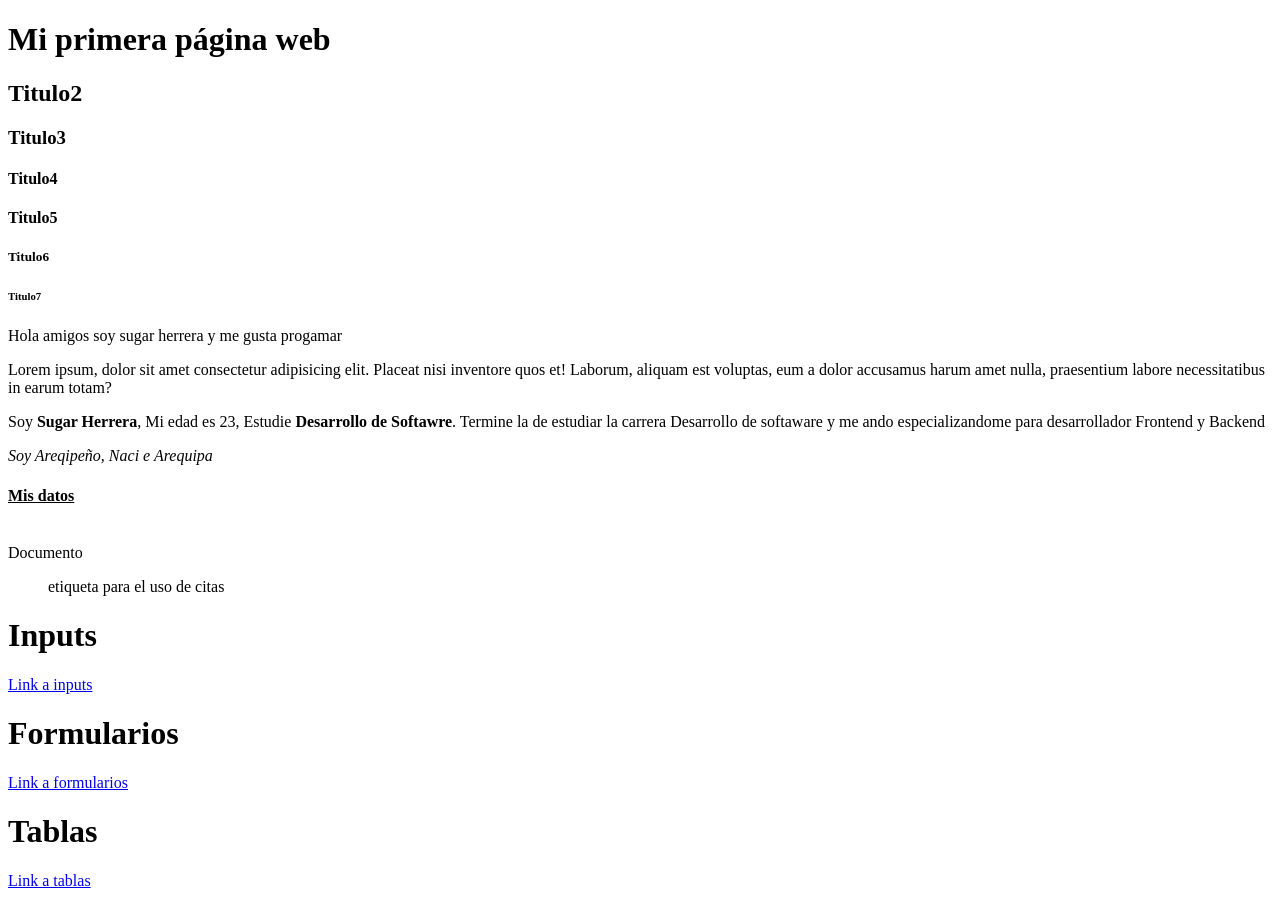
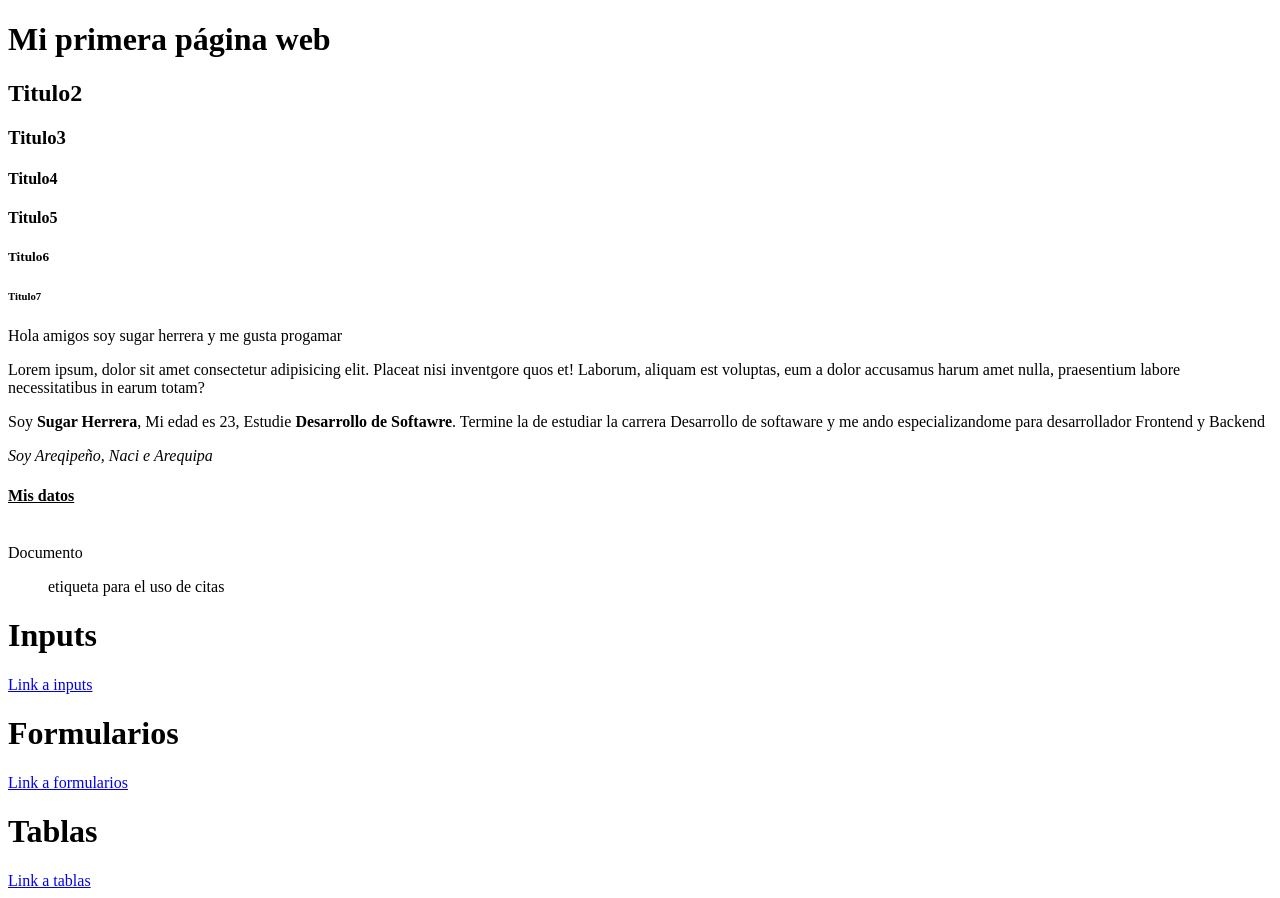
Before and after one commit to SugarRey/codigo-13-semana1, a plain HTML site: page index.html in a window 1280 px wide. Drawn offline with Linux system fonts and the light colour scheme.

Commit message:
actulizacion del documento index.html

```diff
--- a/index.html
+++ b/index.html
@@ -16,6 +16,7 @@
       <title>Document</title>
    </head>
    <body>
+
       <h1>Mi primera página web</h1>
       <h2>Titulo2</h2>
       <h3>Titulo3</h3>
@@ -24,11 +25,10 @@
       <h5>Titulo6</h5>
       <h6>Titulo7</h6>
 
-
       <!-- parrafos-->
       <p>Hola amigos soy sugar herrera y me gusta progamar</p>
       <p>Lorem ipsum, dolor sit amet consectetur adipisicing elit. Placeat nisi
-      inventore quos et! Laborum, aliquam est voluptas, eum a dolor accusamus
+         inventgore quos et! Laborum, aliquam est voluptas, eum a dolor accusamus
          harum amet nulla, praesentium labore necessitatibus in earum totam?
       </p>
       <p>
```
Lines whose indentation alone changed are shown as unchanged.
